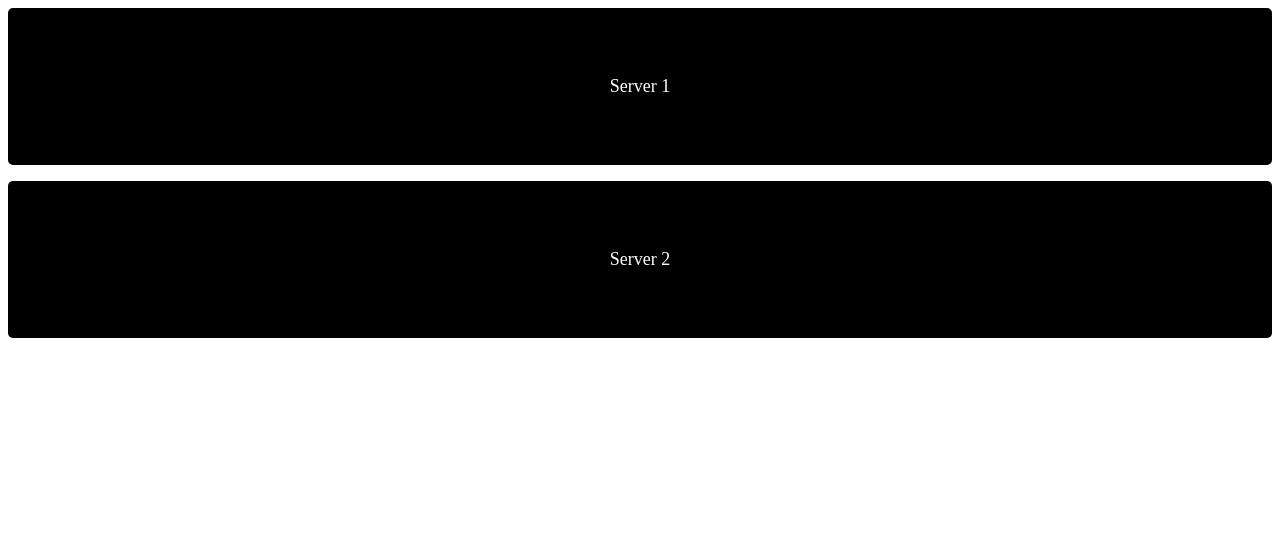
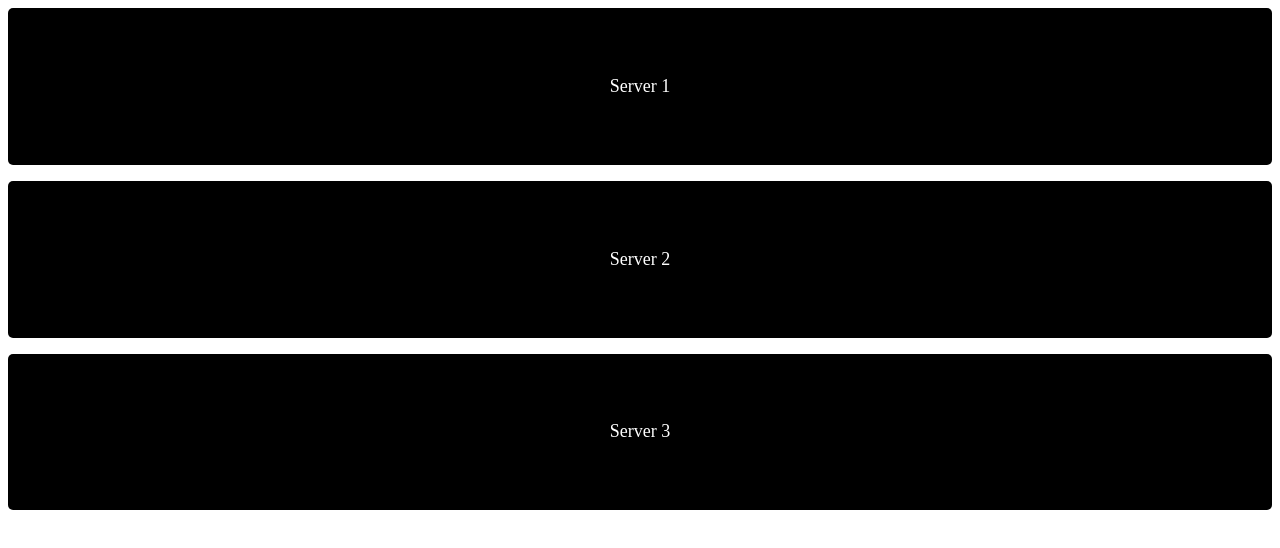
Before and after one commit to Tagics/holyunblocker3, a plain HTML site: page index.html in a window 1280 px wide. Drawn offline with Linux system fonts and the light colour scheme.

Commit message:
Update index.html

```diff
--- a/index.html
+++ b/index.html
@@ -1,7 +1,11 @@
 <p>
-<html><head><base target="_blank"></head><body><button class="c-button" onclick="myWindow1()">Server 1</button> <script> function myWindow1() { var myWindow1 = window.open('', 'myWindow1', 'scrollbars=1,height='+screen.availHeight+',width='+screen.availWidth); myWindow1.document.write('<!DOCTYPE html>\n\ <title>Game</title>\n\ <p><iframe src="https://www.schooltutor.xyz/" frameborder="0" style="overflow:hidden;overflow-x:hidden;overflow-y:hidden;height:100%;width:100%;position:absolute;top:0px;left:0px;right:0px;bottom:0px" height="100%" width="100%">\n\ <script>\n\ alert("");\n\ <\x2fscript>'); } </script> <style> .c-button { min-width: 100%; font-family: inherit; appearance: none; border: 0; border-radius: 5px; background: #000000; color: #fff; padding: 0px 46px; font-size: 18px; cursor: pointer; } .c-button:hover { background: #B0C4DE; } .c-button:focus { outline: none; box-shadow: 0 0 0 4px #cbd6ee; } .c-button { display: flex; align-items: center; justify-content: center; height: 20%; } </style></body></html>
+<html><head><base target="_blank"></head><body><button class="c-button" onclick="myWindow1()">Server 1</button> <script> function myWindow1() { var myWindow1 = window.open('', 'myWindow1', 'scrollbars=1,height='+screen.availHeight+',width='+screen.availWidth); myWindow1.document.write('<!DOCTYPE html>\n\ <title>Game</title>\n\ <p><iframe src="https://yaemiko.org/" frameborder="0" style="overflow:hidden;overflow-x:hidden;overflow-y:hidden;height:100%;width:100%;position:absolute;top:0px;left:0px;right:0px;bottom:0px" height="100%" width="100%">\n\ <script>\n\ alert("");\n\ <\x2fscript>'); } </script> <style> .c-button { min-width: 100%; font-family: inherit; appearance: none; border: 0; border-radius: 5px; background: #000000; color: #fff; padding: 0px 46px; font-size: 18px; cursor: pointer; } .c-button:hover { background: #B0C4DE; } .c-button:focus { outline: none; box-shadow: 0 0 0 4px #cbd6ee; } .c-button { display: flex; align-items: center; justify-content: center; height: 20%; } </style></body></html>
 </p>
 
 <p>
-<html><head><base target="_blank"></head><body><button class="c-button" onclick="myWindow1()">Server 2</button> <script> function myWindow1() { var myWindow1 = window.open('', 'myWindow1', 'scrollbars=1,height='+screen.availHeight+',width='+screen.availWidth); myWindow1.document.write('<!DOCTYPE html>\n\ <title>Game</title>\n\ <p><iframe src="https://www.tutorialread.beauty/" frameborder="0" style="overflow:hidden;overflow-x:hidden;overflow-y:hidden;height:100%;width:100%;position:absolute;top:0px;left:0px;right:0px;bottom:0px" height="100%" width="100%">\n\ <script>\n\ alert("");\n\ <\x2fscript>'); } </script> <style> .c-button { min-width: 100%; font-family: inherit; appearance: none; border: 0; border-radius: 5px; background: #000000; color: #fff; padding: 0px 46px; font-size: 18px; cursor: pointer; } .c-button:hover { background: #B0C4DE; } .c-button:focus { outline: none; box-shadow: 0 0 0 4px #cbd6ee; } .c-button { display: flex; align-items: center; justify-content: center; height: 20%; } </style></body></html>
+<html><head><base target="_blank"></head><body><button class="c-button" onclick="myWindow1()">Server 2</button> <script> function myWindow1() { var myWindow1 = window.open('', 'myWindow1', 'scrollbars=1,height='+screen.availHeight+',width='+screen.availWidth); myWindow1.document.write('<!DOCTYPE html>\n\ <title>Game</title>\n\ <p><iframe src="https://cherrybar.org/" frameborder="0" style="overflow:hidden;overflow-x:hidden;overflow-y:hidden;height:100%;width:100%;position:absolute;top:0px;left:0px;right:0px;bottom:0px" height="100%" width="100%">\n\ <script>\n\ alert("");\n\ <\x2fscript>'); } </script> <style> .c-button { min-width: 100%; font-family: inherit; appearance: none; border: 0; border-radius: 5px; background: #000000; color: #fff; padding: 0px 46px; font-size: 18px; cursor: pointer; } .c-button:hover { background: #B0C4DE; } .c-button:focus { outline: none; box-shadow: 0 0 0 4px #cbd6ee; } .c-button { display: flex; align-items: center; justify-content: center; height: 20%; } </style></body></html>
 </p>
+
+<p>
+<html><head><base target="_blank"></head><body><button class="c-button" onclick="myWindow1()">Server 3</button> <script> function myWindow1() { var myWindow1 = window.open('', 'myWindow1', 'scrollbars=1,height='+screen.availHeight+',width='+screen.availWidth); myWindow1.document.write('<!DOCTYPE html>\n\ <title>Game</title>\n\ <p><iframe src="https://milklookupguide.com/" frameborder="0" style="overflow:hidden;overflow-x:hidden;overflow-y:hidden;height:100%;width:100%;position:absolute;top:0px;left:0px;right:0px;bottom:0px" height="100%" width="100%">\n\ <script>\n\ alert("");\n\ <\x2fscript>'); } </script> <style> .c-button { min-width: 100%; font-family: inherit; appearance: none; border: 0; border-radius: 5px; background: #000000; color: #fff; padding: 0px 46px; font-size: 18px; cursor: pointer; } .c-button:hover { background: #B0C4DE; } .c-button:focus { outline: none; box-shadow: 0 0 0 4px #cbd6ee; } .c-button { display: flex; align-items: center; justify-content: center; height: 20%; } </style></body></html>
+</p>
```
